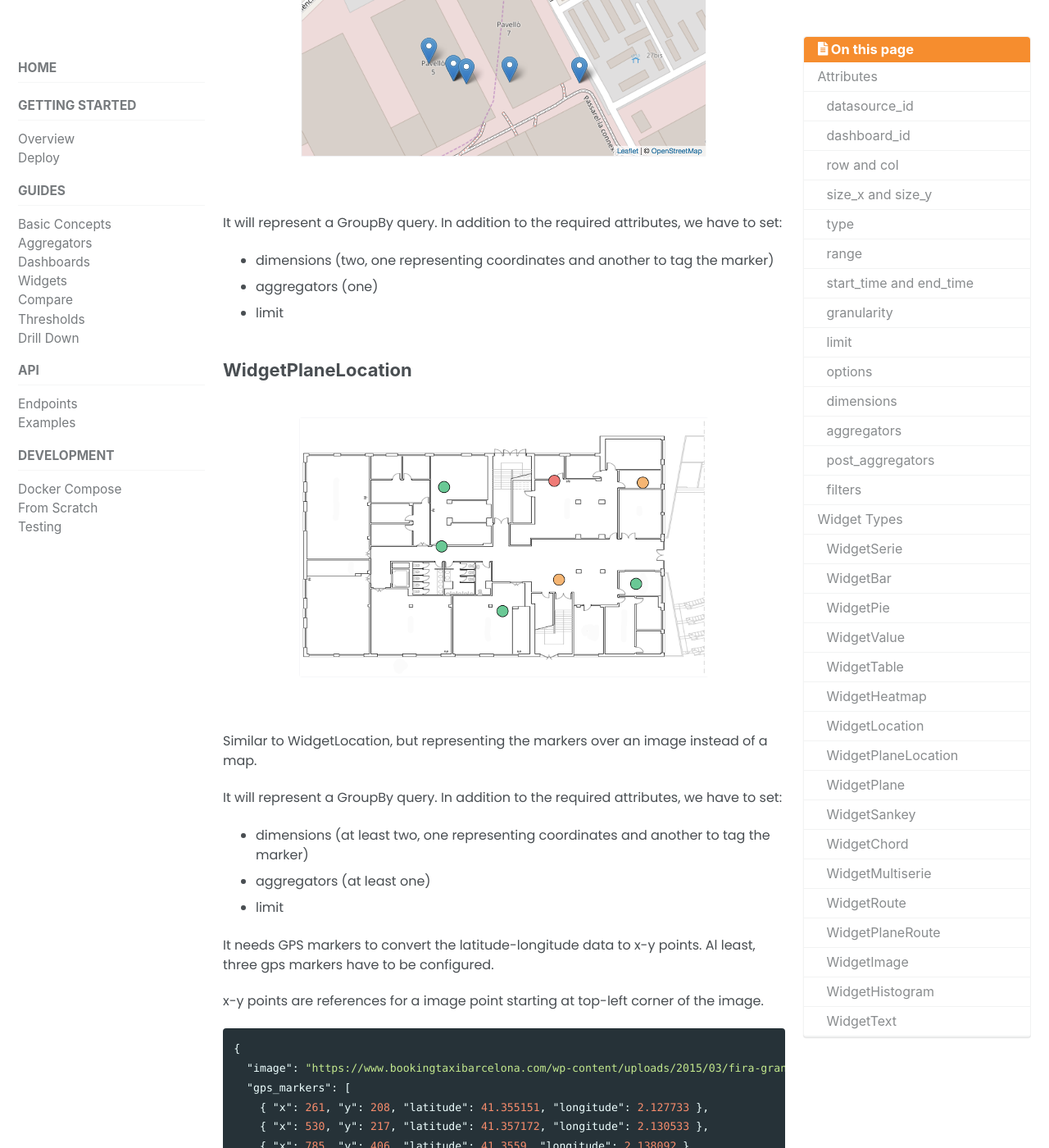
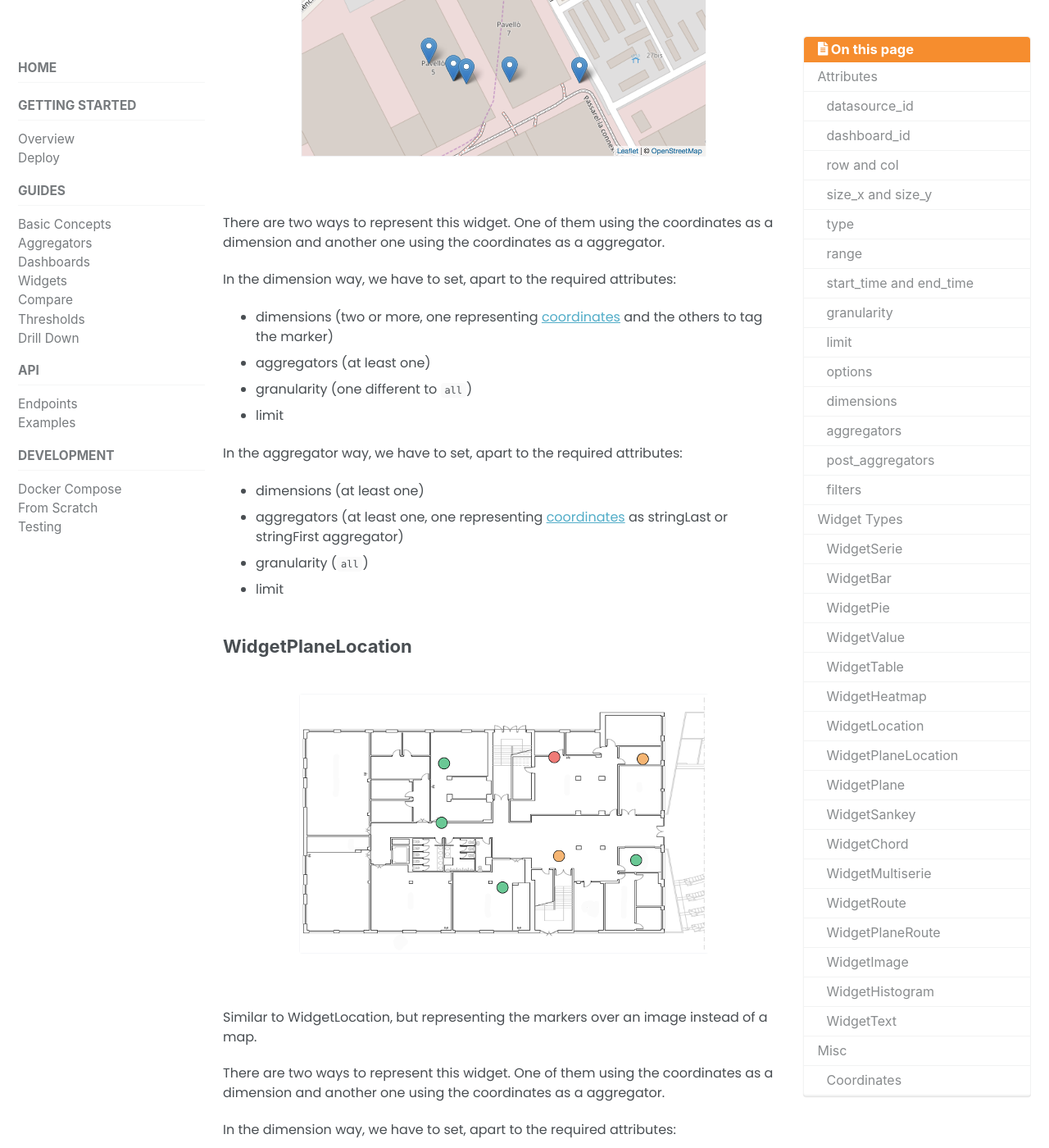
Before and after one commit to wizziebot/wizz-vis, a Jekyll site: the page built from docs/guides/widgets.md, in a window 1280 px wide and 1400 px high, scrolled down 12349 px. Shown: the whole window at 82% size. Built offline with Jekyll 4.4.1, drawn with Linux system fonts in a browser that asks for light colours; nearby versions of some CDN libraries; comment, search, counter and statistics services are not loaded; some of the changed text lies outside the part shown.

Commit message:
WIZZIE-2663: documentation for stringFirst and stringLast support.

````diff
--- a/docs/guides/widgets.md
+++ b/docs/guides/widgets.md
@@ -383,10 +383,20 @@ Also, we can set the size, color and behavior of each point through the `options
     <a href="{{ '/assets/images/widgets/location.png' | relative_url }}"><img src="{{ '/assets/images/widgets/location.png' | relative_url }}"></a>
 </figure>
 
-It will represent a GroupBy query. In addition to the required attributes, we have to set:
+There are two ways to represent this widget. One of them using the coordinates as a dimension and another one using the coordinates as a aggregator.
 
-* dimensions (two, one representing coordinates and another to tag the marker)
-* aggregators (one)
+In the dimension way, we have to set, apart to the required attributes:
+
+* dimensions (two or more, one representing [coordinates](#coordinates) and the others to tag the marker)
+* aggregators (at least one)
+* granularity (one different to `all`)
+* limit
+
+In the aggregator way, we have to set, apart to the required attributes:
+
+* dimensions (at least one)
+* aggregators (at least one, one representing [coordinates](#coordinates) as stringLast or stringFirst aggregator)
+* granularity (`all`)
 * limit
 
 ### WidgetPlaneLocation
@@ -397,10 +407,20 @@ It will represent a GroupBy query. In addition to the required attributes, we ha
 
 Similar to WidgetLocation, but representing the markers over an image instead of a map.
 
-It will represent a GroupBy query. In addition to the required attributes, we have to set:
+There are two ways to represent this widget. One of them using the coordinates as a dimension and another one using the coordinates as a aggregator.
 
-* dimensions (at least two, one representing coordinates and another to tag the marker)
+In the dimension way, we have to set, apart to the required attributes:
+
+* dimensions (two or more, one representing [coordinates](#coordinates) and the others to tag the marker)
 * aggregators (at least one)
+* granularity (one different to `all`)
+* limit
+
+In the aggregator way, we have to set, apart to the required attributes:
+
+* dimensions (at least one)
+* aggregators (at least one, one representing [coordinates](#coordinates) as stringLast or stringFirst aggregator)
+* granularity (`all`)
 * limit
 
 It needs GPS markers to convert the latitude-longitude data to x-y points. Al least, three gps markers have to be configured.
@@ -518,7 +538,7 @@ It will represent a Timeserie query for each value obtained from a TopN query. I
 
 * dimensions (one)
 * aggregators (one)
-* granularity (one different to all)
+* granularity (one different to `all`)
 * limit
 
 We can select between three types of chart. It can be configured through `options` attribute with one of these values:
@@ -539,11 +559,20 @@ This widget also has the [threshold]({{ '/guides/thresholds' | relative_url }})
     <a href="{{ '/assets/images/widgets/route.png' | relative_url }}"><img src="{{ '/assets/images/widgets/route.png' | relative_url }}"></a>
 </figure>
 
-It will represent a GroupBy query. In addition to the required attributes, we have to set:
+There are two ways to represent this widget. One of them using the coordinates as a dimension and another one using the coordinates as a aggregator.
 
-* dimensions (two, one representing coordinates and another that represent the asset)
+In the dimension way, we have to set, apart to the required attributes:
+
+* dimensions (two, one representing [coordinates](#coordinates) and another to represent the asset)
 * aggregators (one)
-* granularity (different to `all`)
+* granularity (one different to `all`)
+* limit
+
+In the aggregator way, we have to set, apart to the required attributes:
+
+* dimensions (one representing the asset)
+* aggregators (one representing [coordinates](#coordinates) as stringLast or stringFirst aggregator)
+* granularity (`all`)
 * limit
 
 We support three different routing profiles:
@@ -576,11 +605,20 @@ It can be set in the options attribute:
     <a href="{{ '/assets/images/widgets/plane_route.png' | relative_url }}"><img src="{{ '/assets/images/widgets/plane_route.png' | relative_url }}"></a>
 </figure>
 
-It will represent a GroupBy query. In addition to the required attributes, we have to set:
+There are two ways to represent this widget. One of them using the coordinates as a dimension and another one using the coordinates as a aggregator.
 
-* dimensions (two, one representing coordinates and another that represent the asset)
+In the dimension way, we have to set, apart to the required attributes:
+
+* dimensions (two, one representing [coordinates](#coordinates) and another to represent the asset)
 * aggregators (one)
-* granularity (different to `all`)
+* granularity (one different to `all`)
+* limit
+
+In the aggregator way, we have to set, apart to the required attributes:
+
+* dimensions (one representing the asset)
+* aggregators (one representing [coordinates](#coordinates) as stringLast or stringFirst aggregator)
+* granularity (`all`)
 * limit
 
 It needs GPS markers to convert the latitude-longitude data to x-y points. Al least, three gps markers have to be configured.
@@ -672,3 +710,9 @@ Also, the attributes that can be configured using options field are:
   "fontSize": "42px"
 }
 ```
+
+## Misc
+
+### Coordinates
+
+The dimensions and aggregators could represent coordinates in the format `latitude,longitude`, i.e. `37.3509227,-6.0607913`. They have to be named using the regexp `/coordinate|latlong|latlng/`.
````
Also changed, not shown: docs/guides/aggregators.md (+6 -24 lines).
